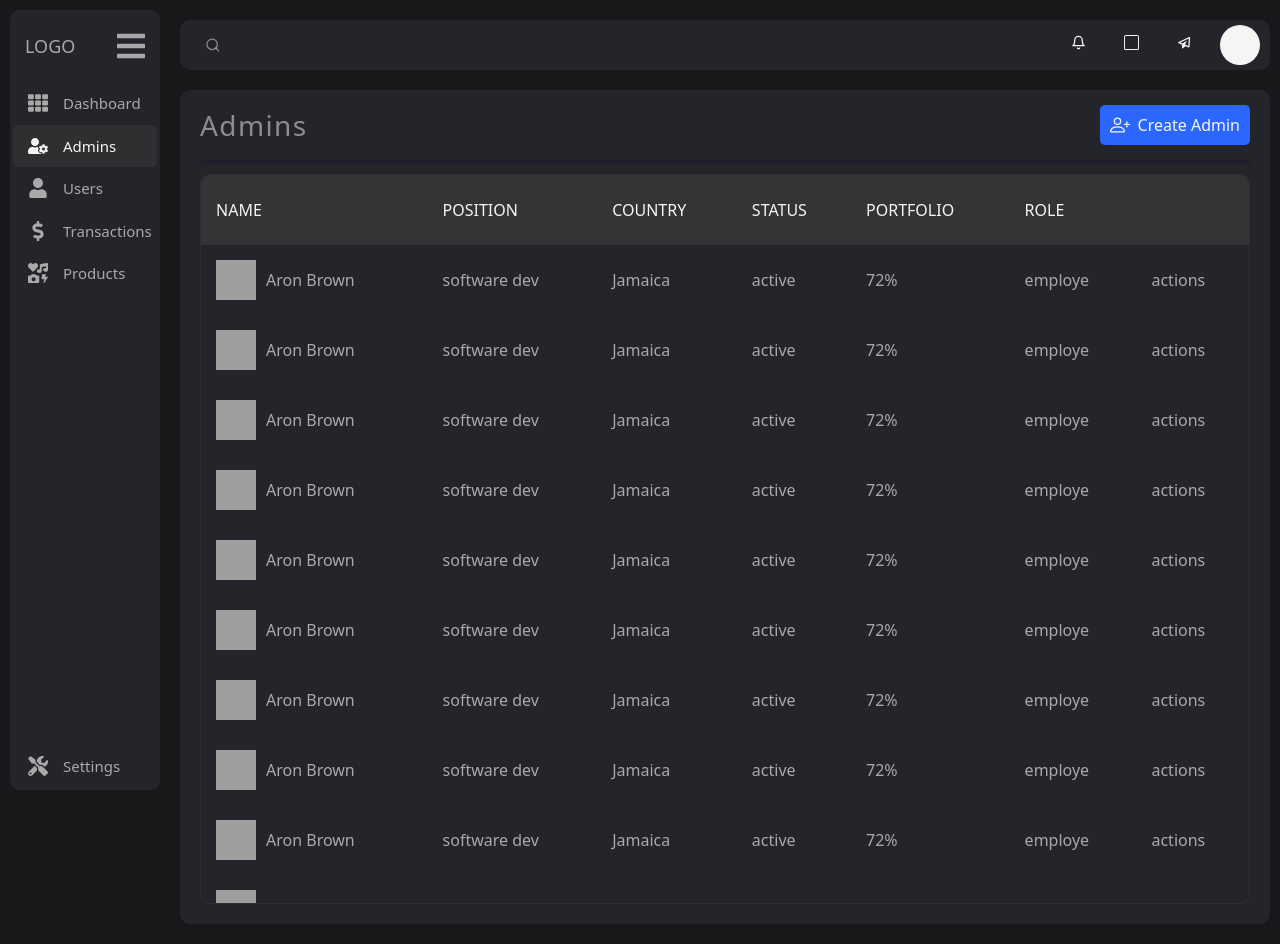
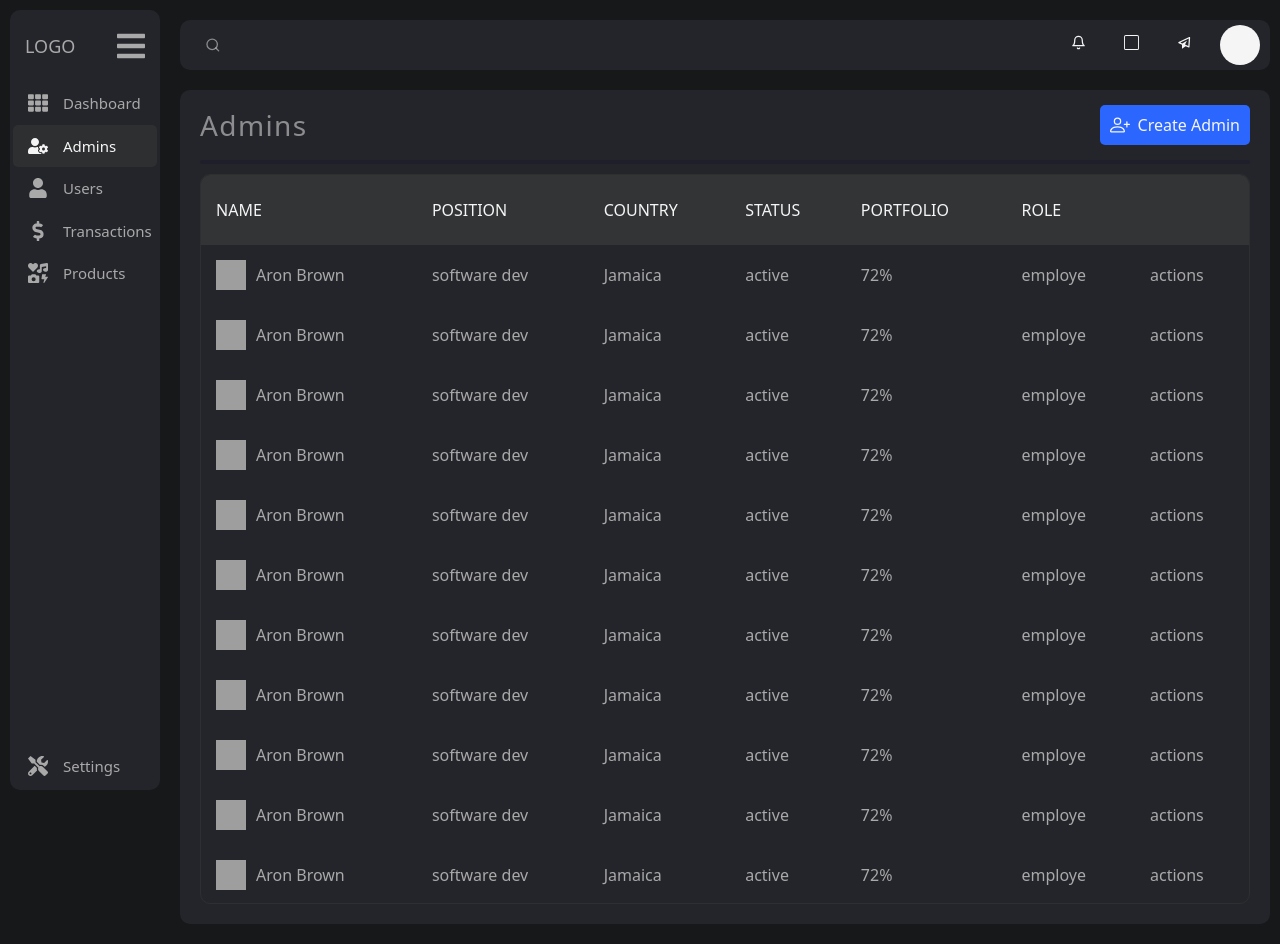
Before and after one commit to ceejayps/admin_dash_react, a React (Create React App) app: page /admins in a window 1280 px wide. Built offline with nearby package versions, Linux system fonts and the light colour scheme; grey boxes are pictures that could not be loaded.

Commit message:
Update pageTemplate.css

```diff
--- a/src/pageTemplate.css
+++ b/src/pageTemplate.css
@@ -66,7 +66,7 @@ background-color: #323436;
     padding: 15px;
     text-align: left;
     background: transparent left center no-repeat;
-    line-height: 20px;
+
 
   }
 
@@ -87,8 +87,8 @@ background-color: #323436;
   .usersData>img{
     line-height: 20px;
     background: url('') left center no-repeat;
-    height: 40px;
-    width: 40px;
+    height: 30px;
+    width: 30px;
 
   }
   .usersData{
```
